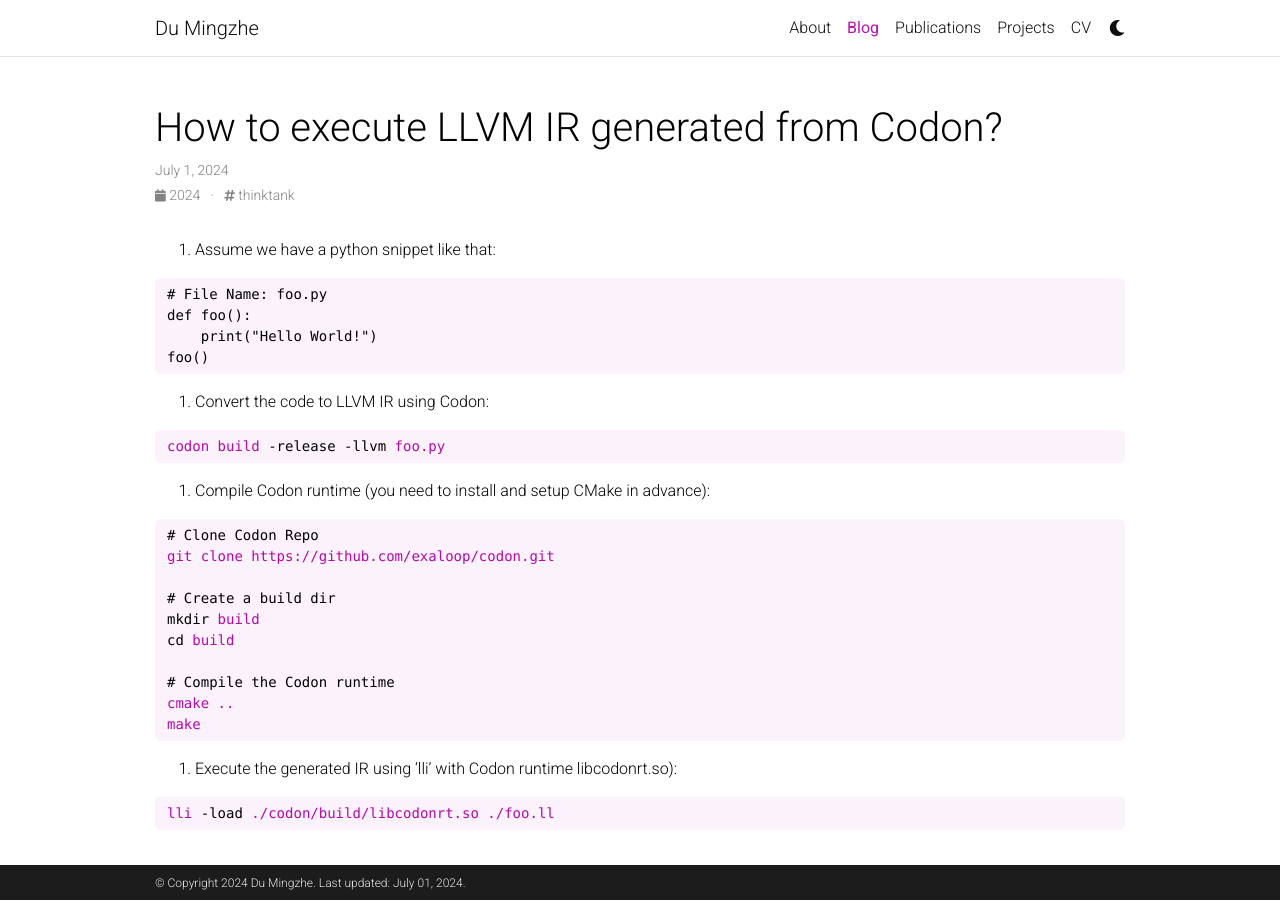
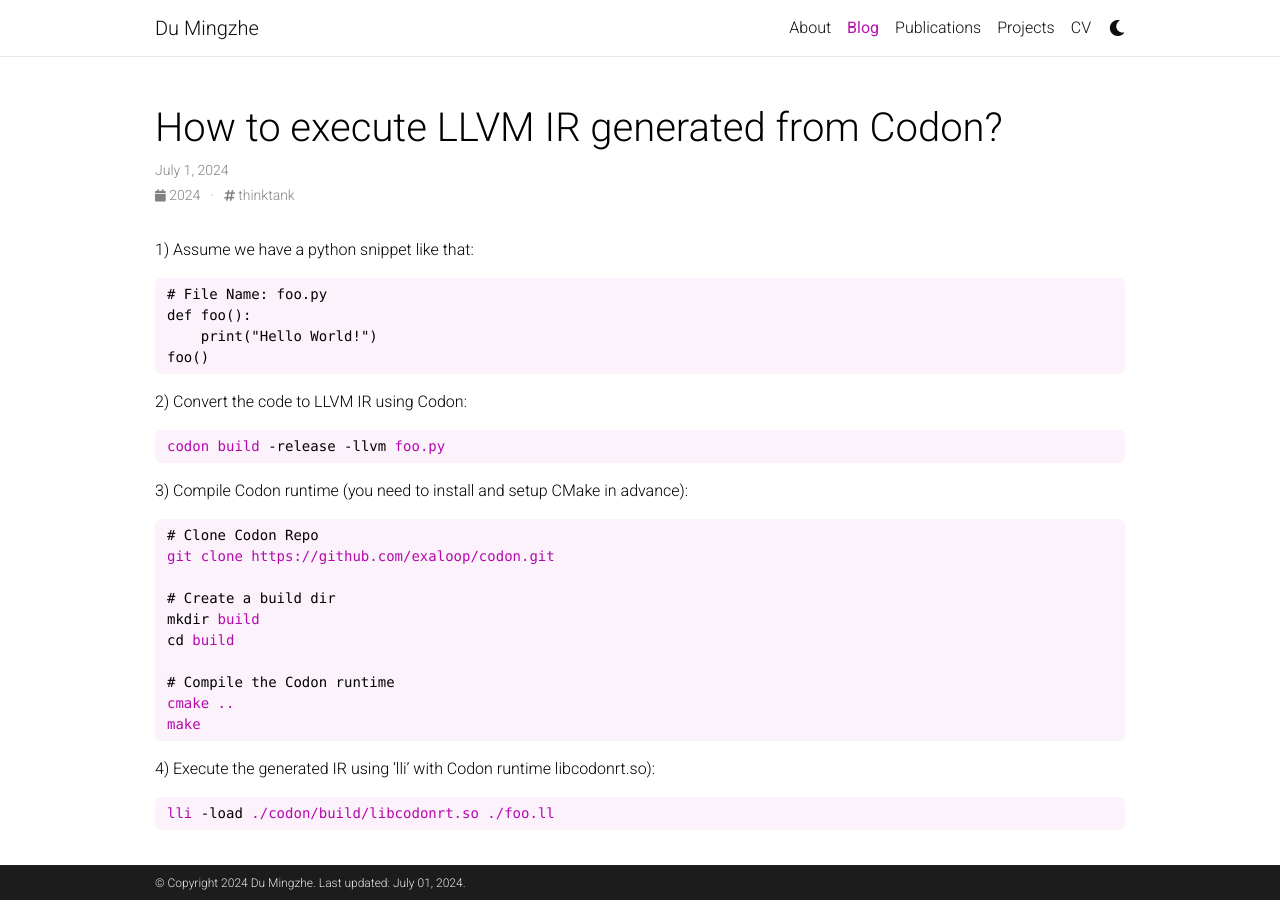
Before and after one commit to Elfsong/elfsong.github.io-, a Jekyll site: the page built from _posts/2024-07-01-Codon.md, in a window 1280 px wide. Built offline with Jekyll 4.4.1, drawn with Linux system fonts in a browser that asks for light colours; comment, search, counter and statistics services are not loaded; a style sheet for code colours, icons or effects is not loaded.

Commit message:
Update 2024-07-01-Codon.md

````diff
--- a/_posts/2024-07-01-Codon.md
+++ b/_posts/2024-07-01-Codon.md
@@ -6,7 +6,7 @@
 tags: thinktank
 ---
 
-1. Assume we have a python snippet like that:
+1) Assume we have a python snippet like that:
 
 ```python
 # File Name: foo.py
@@ -15,13 +15,13 @@
 foo()
 ```
 
-2. Convert the code to LLVM IR using Codon:
+2) Convert the code to LLVM IR using Codon:
 
 ```bash
 codon build -release -llvm foo.py
 ```
 
-3. Compile Codon runtime (you need to install and setup CMake in advance):
+3) Compile Codon runtime (you need to install and setup CMake in advance):
 
 ```bash
 # Clone Codon Repo
@@ -36,7 +36,7 @@
 make
 ```
 
-4. Execute the generated IR using ‘lli’ with Codon runtime libcodonrt.so):
+4) Execute the generated IR using ‘lli’ with Codon runtime libcodonrt.so):
 
 ```bash
 lli -load ./codon/build/libcodonrt.so ./foo.ll
````
